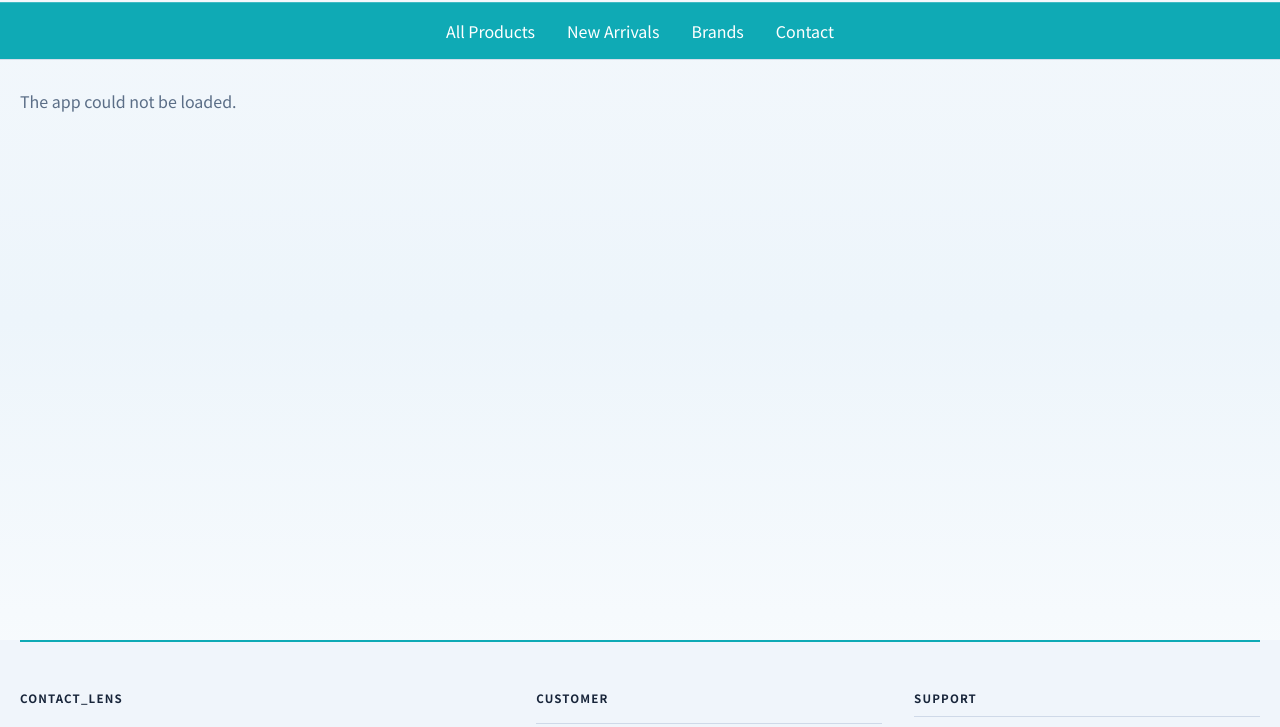
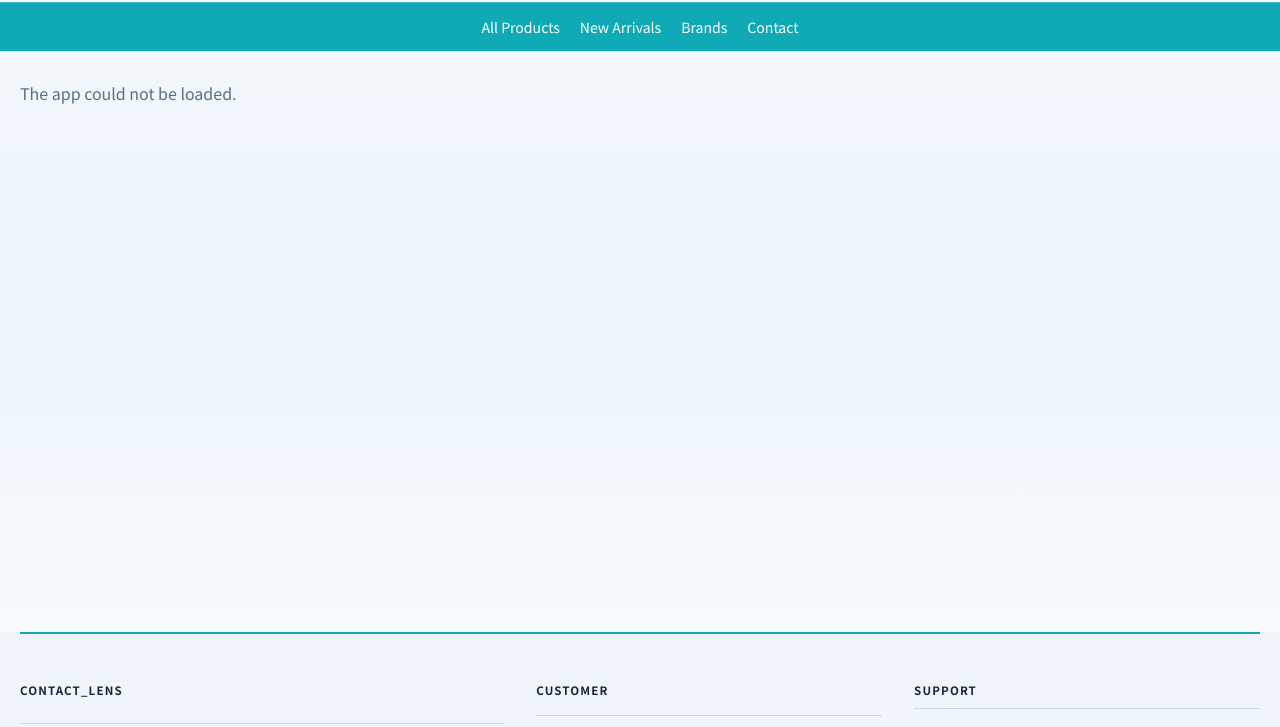
Before and after one commit to THiSiSJJJ/contact_lens, a website: page public/index.html in a window 1280 px wide. Shown: the part 72-799 px from the top of the page. Drawn offline with Linux system fonts and the light colour scheme; no server answers.

Commit message:
fix nav overflow + category delete robustness - nav-row: nowrap + overflow-x:auto + hidden scrollbar so categories don't wrap to second row - category delete: check exists first (idempotent), fix null name_mn in fallback INSERT, unique slug suffix - delete handler: show actual error.details in toast, not generic message

```diff
--- a/public/styles.css
+++ b/public/styles.css
@@ -174,11 +174,19 @@ button, input, select, textarea { font: inherit; }
 
 .nav-row {
   display: flex;
-  flex-wrap: wrap;
+  flex-wrap: nowrap;
   justify-content: center;
-  gap: 32px;
-  padding: 16px 0;
+  gap: 20px;
+  padding: 14px 0;
   color: #fff;
+  overflow-x: auto;
+  scrollbar-width: none;
+  -ms-overflow-style: none;
+}
+.nav-row::-webkit-scrollbar { display: none; }
+.nav-row a, .nav-row #nav-cats a {
+  white-space: nowrap;
+  font-size: 0.88rem;
 }
 
 .page-shell {
```
Also changed, not shown: server.js (+7 -1 lines), public/app.js.
